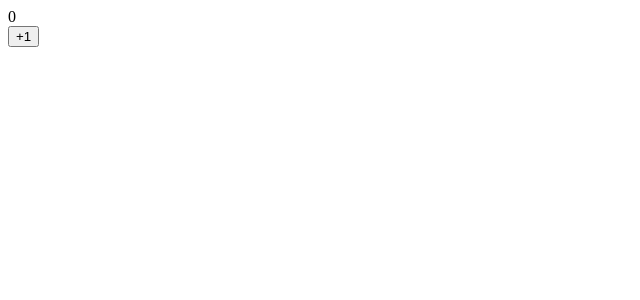
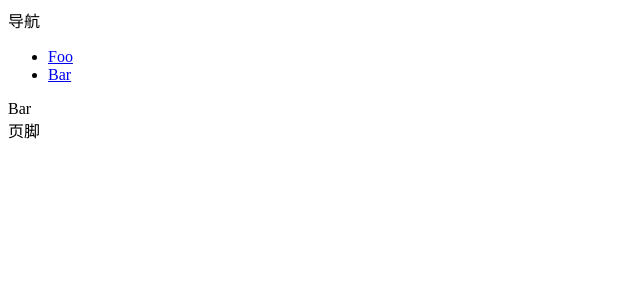
Before and after one commit to A-Tione/old-money, a Vue app: page /#/about in a window 1280 px wide. Shown: the top 300 px of the page, without its empty margins (0-640 px from the left). Built offline with nearby package versions, Linux system fonts and the light colour scheme.

Commit message:
feat: add vue-router

```diff
--- a/src/App.tsx
+++ b/src/App.tsx
@@ -1,5 +1,6 @@
 import { ref } from "vue";
 import { defineComponent } from "vue";
+import { RouterLink, RouterView } from "vue-router";
 
 export const App = defineComponent({
   setup() {
@@ -8,12 +9,21 @@
       refCount.value += 1
     }
     return () => <>
+      <header>
+        导航
+        <ul>
+          <li>
+            <RouterLink to="/">Foo</RouterLink>
+          </li>
+          <li>
+            <RouterLink to="/about">Bar</RouterLink>
+          </li>
+        </ul>
+      </header>
       <div>
-        {refCount.value}
+        <RouterView/>
       </div>
-      <div>
-        <button onClick={onClick}>+1</button>
-      </div>
+      <footer>页脚</footer>
     </>
   }
 })
--- /dev/null
+++ b/src/views/Bar.tsx
@@ -0,0 +1,8 @@
+import { defineComponent } from 'vue';
+export const Bar = defineComponent({
+  setup: (props, context) => {
+    return () => (
+      <div>Bar</div>
+    )
+  }
+})
--- /dev/null
+++ b/src/views/Foo.tsx
@@ -0,0 +1,8 @@
+import { defineComponent } from 'vue';
+export const Foo = defineComponent({
+  setup: (props, context) => {
+    return () => (
+      <div>Foo</div>
+    )
+  }
+})
```
Also changed, not shown: src/main.ts (+16 -1 lines).
